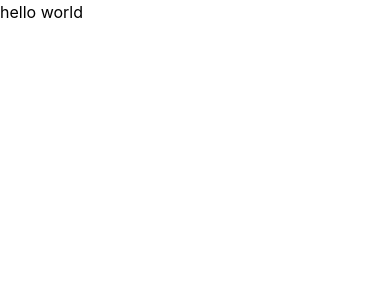
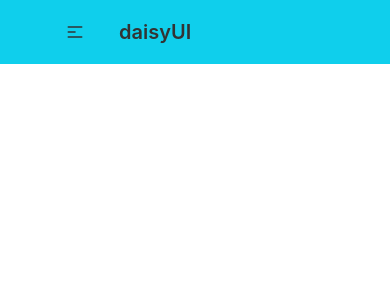
Before and after one commit to mallick-portfolio/doctor-portal-frontend, a React (Create React App) app: page / in a window 390 px wide. Shown: the top 300 px of the page. Built offline with nearby package versions, Linux system fonts and the light colour scheme.

Commit message:
added navbar

```diff
--- a/src/App.js
+++ b/src/App.js
@@ -1,7 +1,9 @@
+import Navbar from "./Pages/Shared/Navbar.jsx";
+
 function App() {
   return (
     <div className="App">
-      <h1>hello world</h1>
+      <Navbar />
     </div>
   );
 }
--- /dev/null
+++ b/src/Pages/Home/Home.jsx
@@ -0,0 +1,11 @@
+import React from 'react'
+
+const Home = () => {
+  return (
+    <div>
+      <h1>hello world</h1>
+    </div>
+  )
+}
+
+export default Home
--- /dev/null
+++ b/src/Pages/Shared/Navbar.jsx
@@ -0,0 +1,49 @@
+import React from "react";
+const menus = (
+  <>
+    <li>
+      <a>Item 1</a>
+    </li>
+    <li>
+      <a>Item 3</a>
+    </li>
+  </>
+);
+const Navbar = () => {
+  return (
+    <div class="navbar bg-primary px-12 mx-auto">
+      <div class="navbar-start">
+        <div class="dropdown">
+          <label tabindex="0" class="btn btn-ghost lg:hidden">
+            <svg
+              xmlns="http://www.w3.org/2000/svg"
+              class="h-5 w-5"
+              fill="none"
+              viewBox="0 0 24 24"
+              stroke="currentColor"
+            >
+              <path
+                stroke-linecap="round"
+                stroke-linejoin="round"
+                stroke-width="2"
+                d="M4 6h16M4 12h8m-8 6h16"
+              />
+            </svg>
+          </label>
+          <ul
+            tabindex="0"
+            class="menu menu-compact dropdown-content mt-3 p-2 shadow bg-base-100 rounded-box w-52"
+          >
+            {menus}
+          </ul>
+        </div>
+        <a class="btn btn-ghost normal-case text-xl">daisyUI</a>
+      </div>
+      <div class="navbar-end hidden lg:flex">
+        <ul class="menu menu-horizontal p-0">{menus}</ul>
+      </div>
+    </div>
+  );
+};
+
+export default Navbar;
--- a/tailwind.config.js
+++ b/tailwind.config.js
@@ -1,9 +1,22 @@
 module.exports = {
-  content: [
-    "./src/**/*.{js,jsx,ts,tsx}",
-  ],
+  content: ["./src/**/*.{js,jsx,ts,tsx}"],
+  daisyui: {
+    themes: [
+      {
+        mytheme: {
+          primary: "#0FCFEC",
+          secondary: "#19D3AE",
+          accent: "#3A4256",
+          neutral: "#3d4451",
+          "base-100": "#ffffff",
+        },
+      },
+      "dark",
+      "cupcake",
+    ],
+  },
   theme: {
     extend: {},
   },
-  plugins: [],
-}
+  plugins: [require("daisyui")],
+};
```
Also changed, not shown: src/Pages/About/About.jsx (added).
